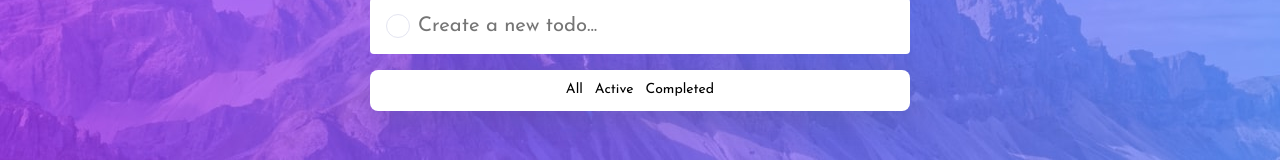
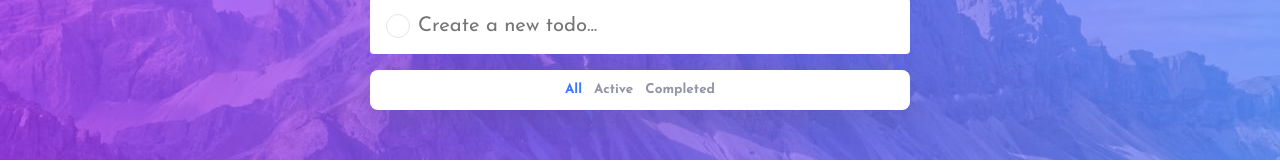
Before and after one commit to rickMcGavin/fe-mentor-todo-app, a Next.js app: page / in a window 1280 px wide. Shown: the part 140-301 px from the top of the page. Built offline with nearby package versions, Linux system fonts and the light colour scheme.

Commit message:
feature: active filter colors

```diff
--- a/src/components/molecules/Filter/Filter.tsx
+++ b/src/components/molecules/Filter/Filter.tsx
@@ -1,18 +1,26 @@
 import React from "react";
 import * as styles from "./styles";
+import type { FilterTypes } from "../../../types/todo";
 
 interface Props {
-  setFilter: React.Dispatch<
-    React.SetStateAction<"all" | "active" | "completed">
-  >;
+  filter: FilterTypes;
+  setFilter: React.Dispatch<React.SetStateAction<FilterTypes>>;
 }
 
-const Filter = ({ setFilter }: Props) => {
+const filterTypes: FilterTypes[] = ["all", "active", "completed"];
+
+const Filter = ({ filter, setFilter }: Props) => {
   return (
     <styles.Filter>
-      <button onClick={() => setFilter("all")}>All</button>
-      <button onClick={() => setFilter("active")}>Active</button>
-      <button onClick={() => setFilter("completed")}>Completed</button>
+      {filterTypes.map((filterType) => (
+        <styles.FilterButton
+          key={filterType}
+          $active={filter === filterType}
+          onClick={() => setFilter(filterType)}
+        >
+          {filterType}
+        </styles.FilterButton>
+      ))}
     </styles.Filter>
   );
 };
--- a/src/components/molecules/Filter/styles.ts
+++ b/src/components/molecules/Filter/styles.ts
@@ -10,10 +10,14 @@ export const Filter = styled.div.attrs({
   padding: 8px 16px;
   display: flex;
   justify-content: center;
+`;
 
-  button {
-    border: none;
-    background: none;
-    font-size: 14px;
-  }
+export const FilterButton = styled.button<{ $active: boolean }>`
+  border: none;
+  background: none;
+  color: ${({ $active }) =>
+    !$active ? " var(--dark-gray-blue)" : "var(--primary)"};
+  font-size: 0.75rem;
+  font-weight: 700;
+  text-transform: capitalize;
 `;
--- a/src/components/organisms/TodoApp/TodoApp.tsx
+++ b/src/components/organisms/TodoApp/TodoApp.tsx
@@ -2,15 +2,13 @@ import React from "react";
 import TodoInput from "../../atoms/TodoInput";
 import Todos from "../../molecules/Todos";
 import * as styles from "./styles";
-import type { Todos as TodosType, Todo } from "../../../types/todo";
+import type { Todos as TodosType, FilterTypes } from "../../../types/todo";
 import UtilityBar from "../../molecules/UtilityBar";
 import Filter from "../../molecules/Filter";
 
 const TodoApp = () => {
   const [todos, setTodos] = React.useState<TodosType>({});
-  const [filter, setFilter] = React.useState<"all" | "active" | "completed">(
-    "all"
-  );
+  const [filter, setFilter] = React.useState<FilterTypes>("all");
 
   // TODO: abstract these function away
   const setNewTodo = (newTodo: TodosType) => {
@@ -74,7 +72,7 @@ const TodoApp = () => {
           />
         </div>
       ) : null}
-      <Filter setFilter={setFilter} />
+      <Filter filter={filter} setFilter={setFilter} />
     </styles.TodoApp>
   );
 };
--- a/src/types/todo.ts
+++ b/src/types/todo.ts
@@ -7,3 +7,5 @@ export interface Todo {
 export interface Todos {
   [key: string]: Todo;
 }
+
+export type FilterTypes = "all" | "active" | "completed";
```
